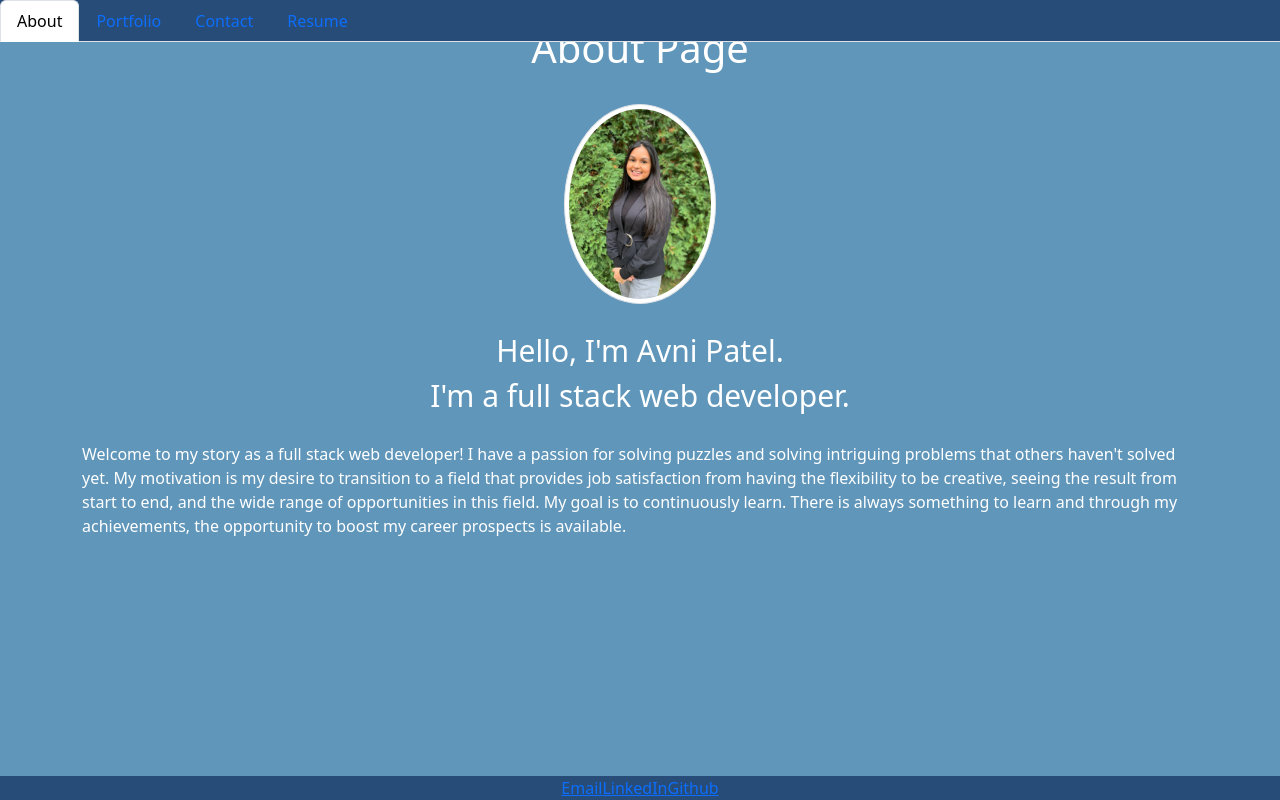
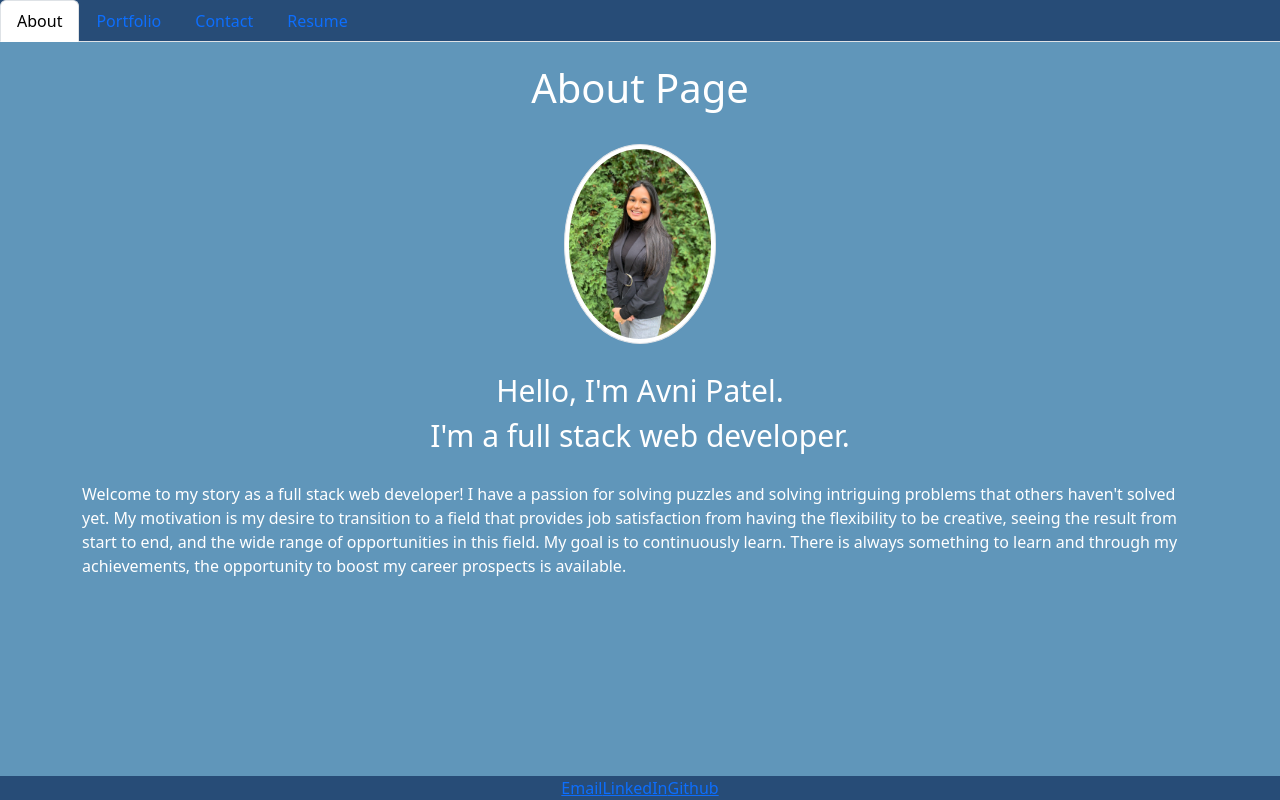
Before and after one commit to avni0000patel/React-Portfolio, a React (Create React App) app: page / in a window 1280 px wide. Built offline with nearby package versions, Linux system fonts and the light colour scheme.

Commit message:
fixed css sticky header and footer cutting off contents

```diff
--- a/src/components/Header.js
+++ b/src/components/Header.js
@@ -6,7 +6,7 @@ function NavTabs({ currentPage, handlePageChange }) {
             backgroundColor: '#274C77',
             position: 'fixed',
             top: '0',
-            width: '100%'
+            width: '100%',
         },
     }
     return (
--- a/src/components/pages/About.js
+++ b/src/components/pages/About.js
@@ -4,6 +4,10 @@ import Me from '../../assets/images/profilePicture.jpg';
 
 export default function About() {
     const styles = {
+        top: {
+            paddingTop: '40px',
+            paddingBottom: '40px',
+        },
         aboutMe: {
             textAlign: 'center',
         },
@@ -15,7 +19,7 @@ export default function About() {
         }
     };
     return (
-        <section>
+        <section style={styles.top}>
             <div className="about-me">
                 <br />
                 <h1 className="text-center">About Page</h1>
--- a/src/components/pages/Contact.js
+++ b/src/components/pages/Contact.js
@@ -3,6 +3,12 @@ import React, { useState } from 'react';
 const FORM_ENDPOINT = "https://public.herotofu.com/v1/2ffb6220-4aa0-11ed-8970-6943e4ac8982";
 
 export default function Contact() {
+    const styles = {
+        top: {
+            paddingTop: '40px',
+            paddingBottom: '40px',
+        },
+    }
     const [submitted, setSubmitted] = useState(false);
     const handleSubmit = () => {
         setTimeout(() => {
@@ -17,7 +23,7 @@ export default function Contact() {
     }
 
     return (
-        <section>
+        <section style={styles.top}>
             <div className="portfolio">
                 <br />
                 <h1 className="text-center">Contact Page</h1>
--- a/src/components/pages/Portfolio.js
+++ b/src/components/pages/Portfolio.js
@@ -19,6 +19,10 @@ import TechBlog from '../../assets/images/tech-blog-screenshot.png';
 
 export default function Portfolio() {
     const styles = {
+        top: {
+            paddingTop: '40px',
+            paddingBottom: '40px',
+        },
         card: {
             backgroundColor: '#6096ba',
         },
@@ -34,7 +38,7 @@ export default function Portfolio() {
         }
     }
     return (
-        <section>
+        <section style={styles.top}>
             <div id="portfolio" className="portfolio">
                 <br />
                 <h1 className="text-center">Portfolio Page</h1>
--- a/src/components/pages/Resume.js
+++ b/src/components/pages/Resume.js
@@ -2,8 +2,14 @@ import React from 'react';
 import PDF from '../../assets/Avni_Patel_Resume.pdf'
 
 export default function Resume() {
+    const styles = {
+        top: {
+            paddingTop: '40px',
+            paddingBottom: '40px',
+        },
+    }
     return (
-        <section>
+        <section style={styles.top}>
             <div className="resume">
                 <br />
                 <h1 className="text-center">Resume Page</h1>
```
